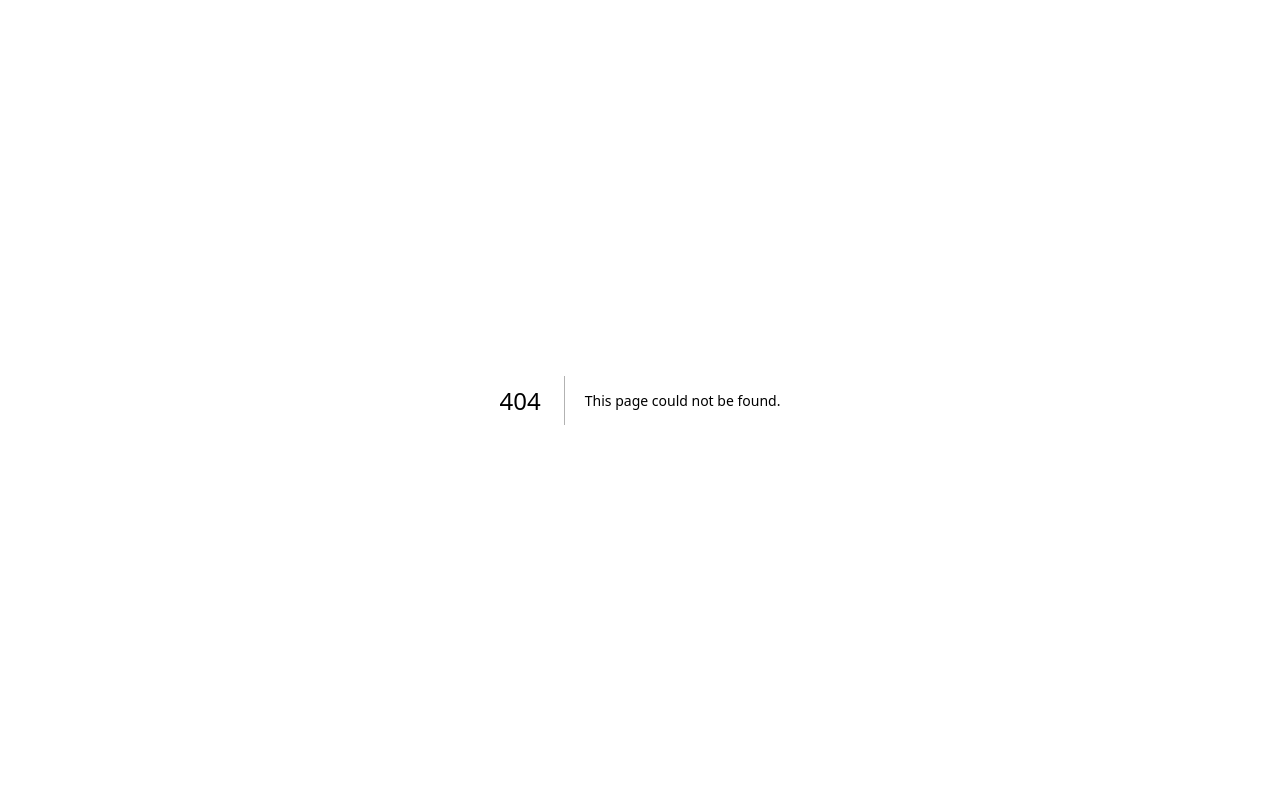
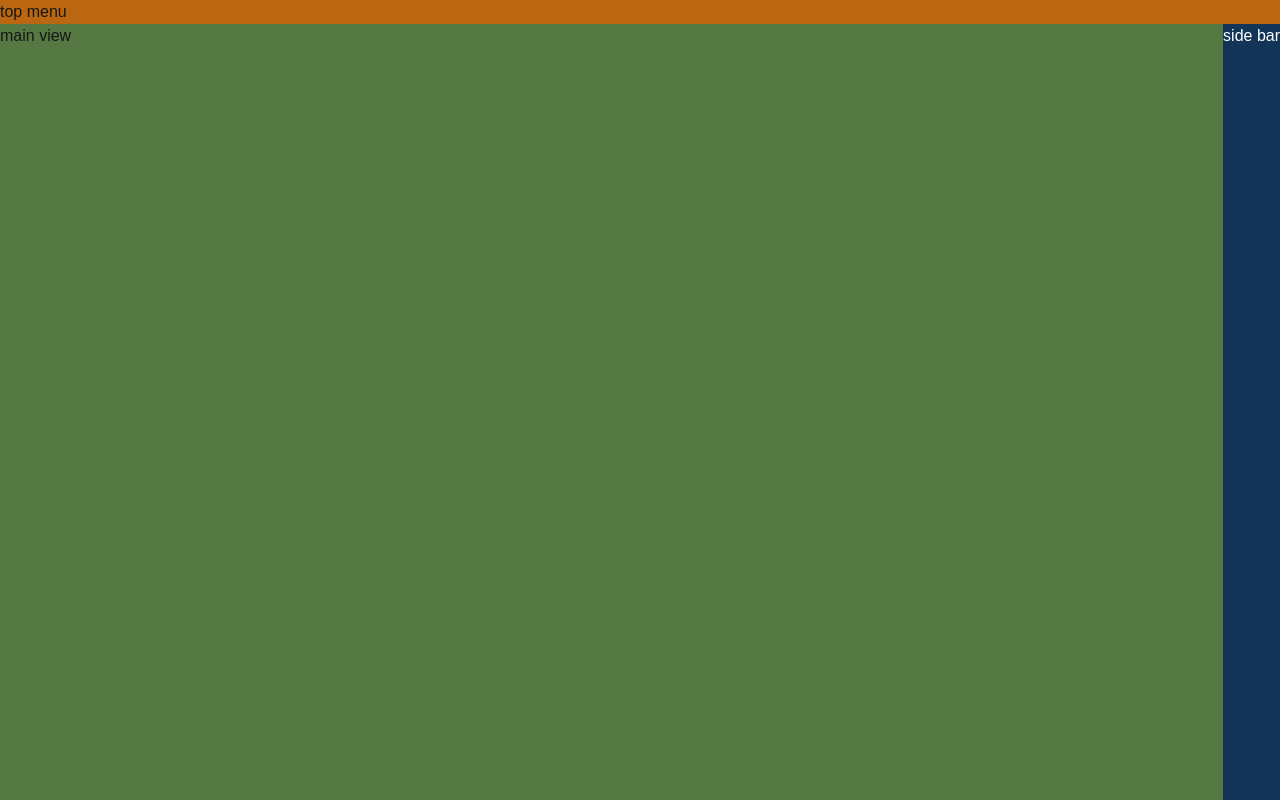
Before and after one commit to brian-ding/g6-demo, a Next.js app: page /flex in a window 1280 px wide. Before the commit this address had no page. Built offline with nearby package versions, Linux system fonts and the light colour scheme.

Commit message:
a layout sample page

```diff
--- /dev/null
+++ b/app/flex/page.tsx
@@ -0,0 +1,29 @@
+'use client';
+
+export default () => {
+    return <div style={{
+        display: 'flex',
+        flexDirection: 'column',
+        height: '100vh',
+        background: 'grey',
+    }}>
+        <div style={{
+            flexGrow: 0,
+            background: '#BB6611',
+        }}>top menu</div>
+        <div style={{
+            display: 'flex',
+            flexGrow: 1,
+        }}>
+            <div style={{
+                flexGrow: 1,
+                background: '#567843',
+            }}>main view</div>
+            <div style={{
+                flexGrow: 0,
+                background: '#123456',
+                color: '#FFFFFF',
+            }}>side bar</div>
+        </div>
+    </div >;
+};
```
